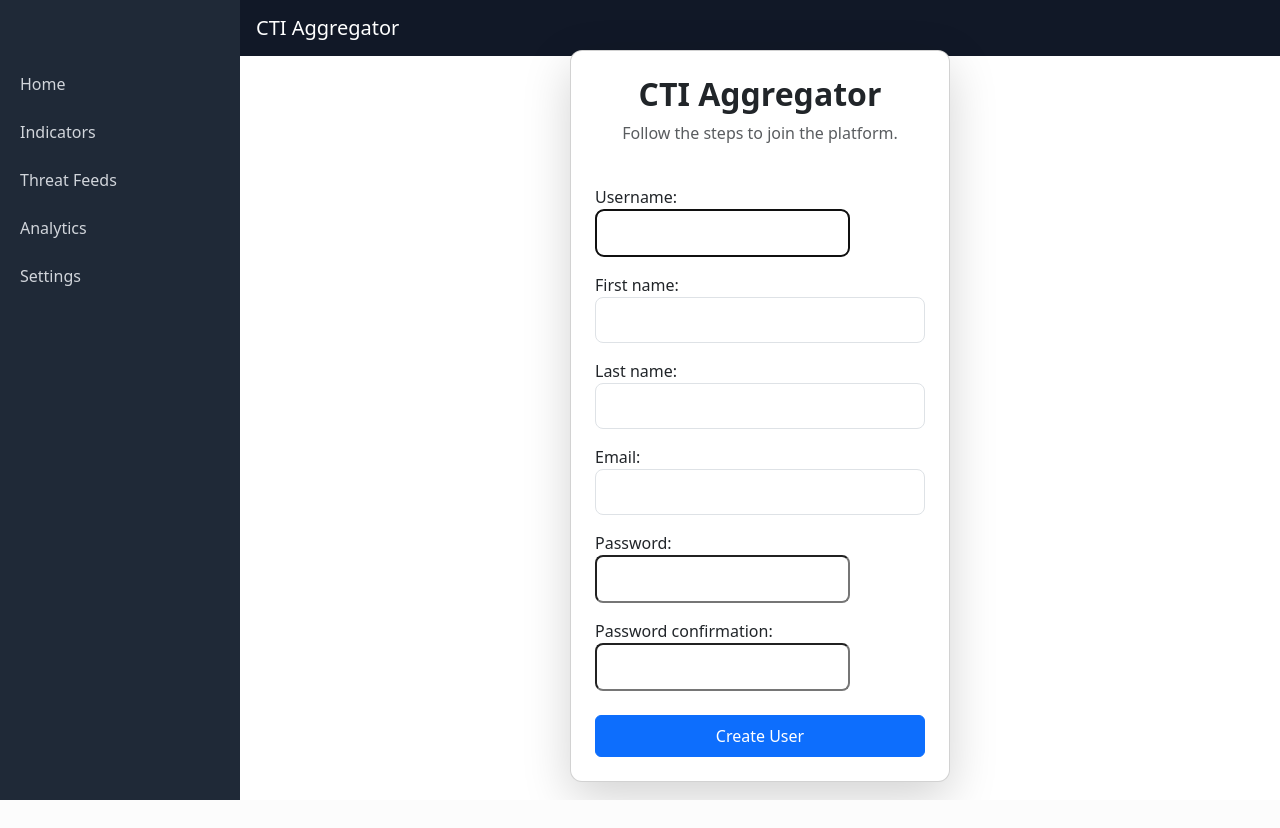
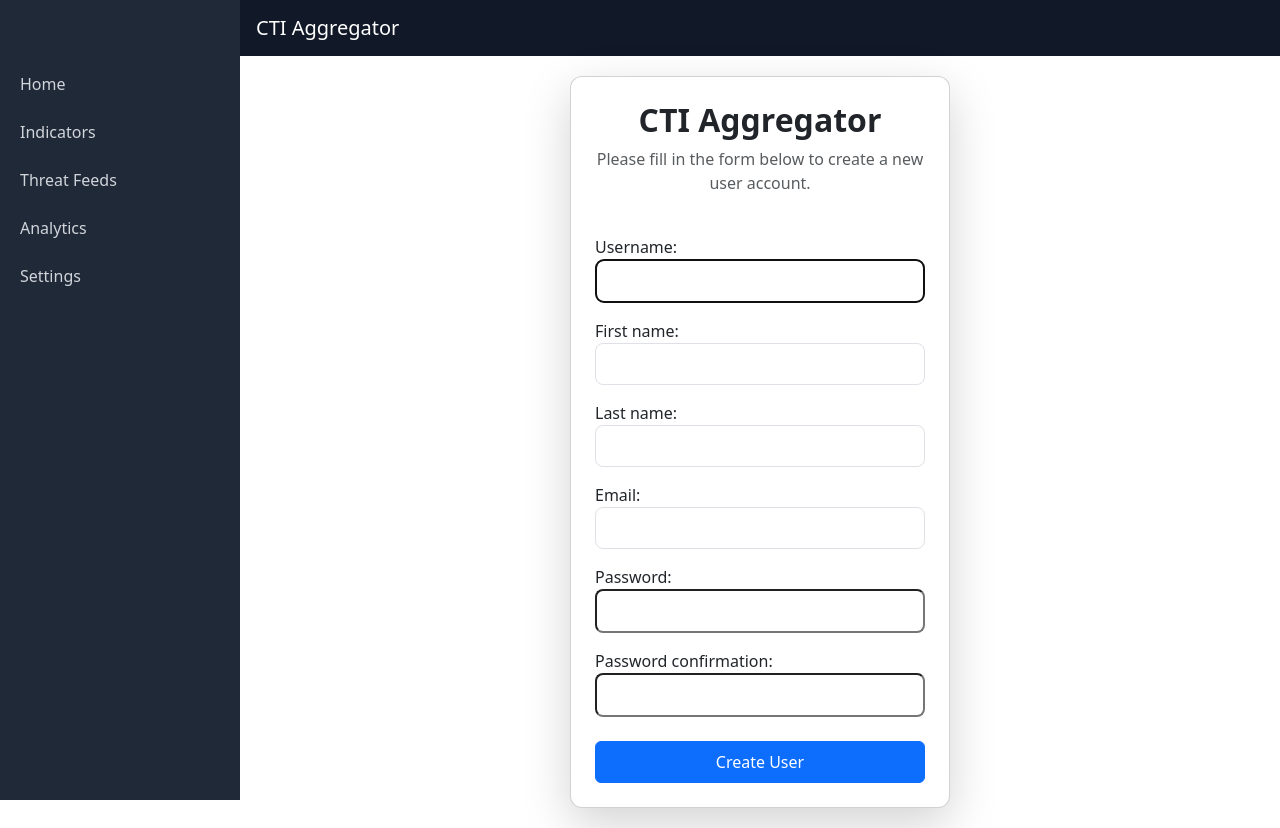
Before and after one commit to shargisbkk/CTI-Aggregator, a Django app: page /create_user/ in a window 1280 px wide. Before the commit the page ends 800 px from the top, so only its background shows below. Run offline with Django 5.2, Linux system fonts and the light colour scheme.

Commit message:
Improved the formatting for the user creation system, along with re-centering text.

```diff
--- a/accounts/templates/accounts/create_user.html
+++ b/accounts/templates/accounts/create_user.html
@@ -3,13 +3,13 @@
 {% block title %}User Creation{% endblock %}
 
 {% block content %}
-<div class="d-flex justify-content-center align-items-center" style="height: 85vh;">
+<div class="d-flex justify-content-center align-items-center" style="height: 100%;">
 
     <div class="card shadow-lg p-4" style="width: 380px; border-radius: 12px;">
 
         <div class="text-center mb-4">
             <h2 class="fw-bold">CTI Aggregator</h2>
-            <p class="text-muted">Follow the steps to join the platform.</p> <!-- SHOULD REWORK THE WORDING WITHIN THIS PAGE -->
+            <p class="text-muted">Please fill in the form below to create a new user account.</p> <!-- SHOULD REWORK THE WORDING WITHIN THIS PAGE -->
         </div>
         <form id="user-Creation-Form" method="POST">
             {% csrf_token %}
@@ -17,6 +17,7 @@
             <!-- Username field -->
             <div class="mb-3">
                 {{ form.username.label_tag }}
+                <br>
                 {{ form.username }}
                 {% if form.username.errors %}
                     <div class="text-danger small mt-1">
@@ -28,6 +29,7 @@
             <!-- First Name field -->
             <div class="mb-3">
                 {{ form.first_name.label_tag }}
+                <br>
                 {{ form.first_name }}
                 {% if form.first_name.errors %}
                     <div class="text-danger small mt-1">
@@ -39,6 +41,7 @@
             <!-- Last Name field -->
             <div class="mb-3">
                 {{ form.last_name.label_tag }}
+
                 {{ form.last_name }}
                 {% if form.last_name.errors %}
                     <div class="text-danger small mt-1">
@@ -50,6 +53,7 @@
             <!-- Email field -->
             <div class="mb-3">
                 {{ form.email.label_tag }}
+                <br>
                 {{ form.email }}
                 {% if form.email.errors %}
                     <div class="text-danger small mt-1">
@@ -61,6 +65,7 @@
             <!-- Password field -->
             <div class="mb-3">
                 {{ form.password1.label_tag }}
+                <br>
                 {{ form.password1 }}
                 {% if form.password1.errors %}
                     <div class="text-danger small mt-1">
@@ -72,6 +77,7 @@
             <!-- Password Confirmation field -->
             <div class="mb-3">
                 {{ form.password2.label_tag }}
+                <br>
                 {{ form.password2 }}
                 {% if form.password2.errors %}
                     <div class="text-danger small mt-1">
@@ -91,7 +97,8 @@
 <style>
     input {
         border-radius: 8px !important;
-        padding: 10px !important;
+        padding: 8px !important;
+        width: 100% !important;
     }
 </style>
 {% endblock %}
--- a/accounts/templates/accounts/login.html
+++ b/accounts/templates/accounts/login.html
@@ -35,10 +35,10 @@
         <div class="text-center mt-3"> <!-- this will eventually have a link to recoveryour password ideally -->
             <small class="text-muted">Forgot your password? Contact your admin.</small>
         </div>
-
+        <br>
         <form id="form-create-account" method="POST" action="{% url 'create_user' %}" novalidate>
             {% csrf_token %}
-            <div class="account-creation">
+            <div class="text-center account-creation">
             <label>Don't have an account?</label> <!-- This form will lead to a secondary html page where the user can fill in their info, which will be sent to the DB -->
             <button type="submit" class="btn btn-primary w-75 py-2 mt-2">
                 Create Account
```
